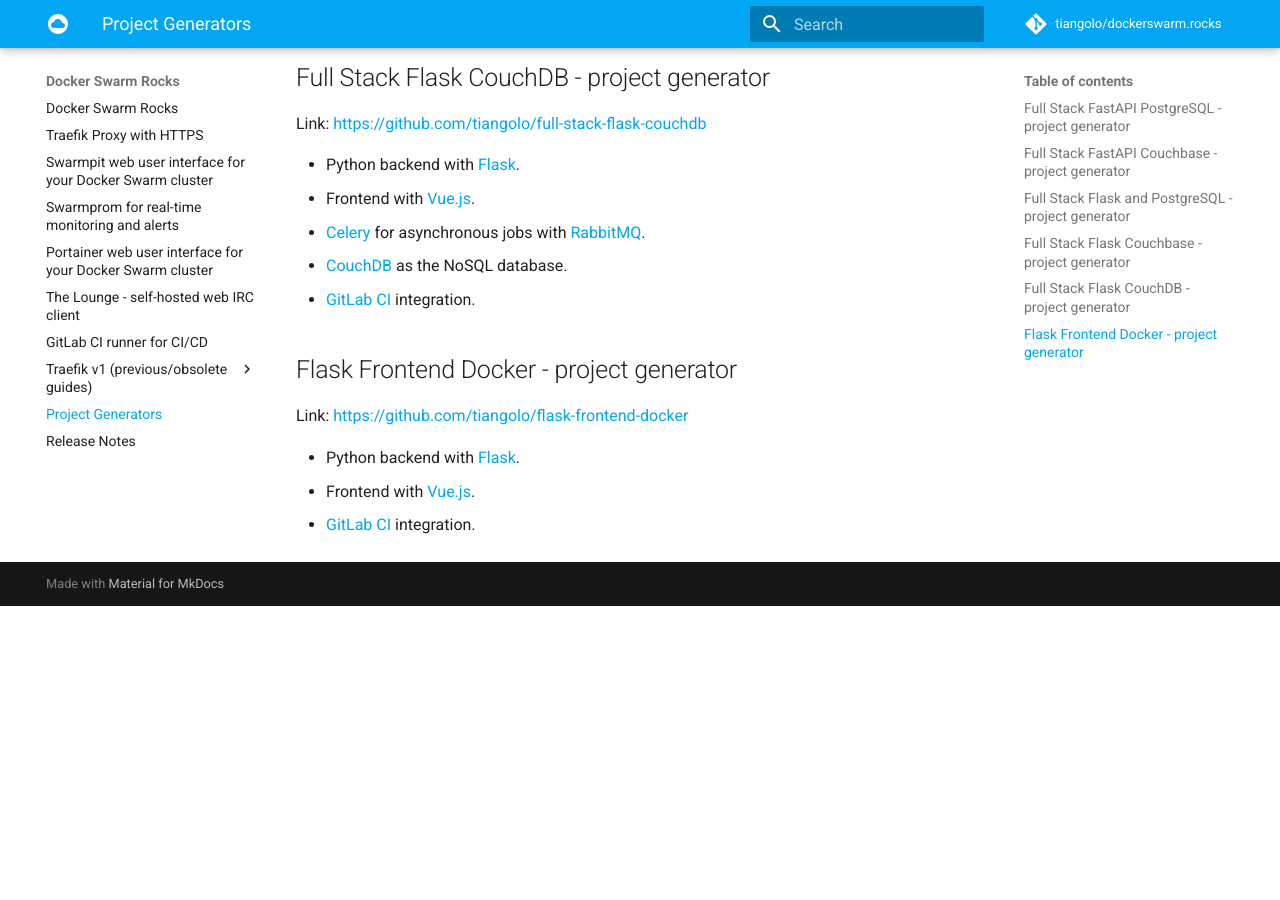
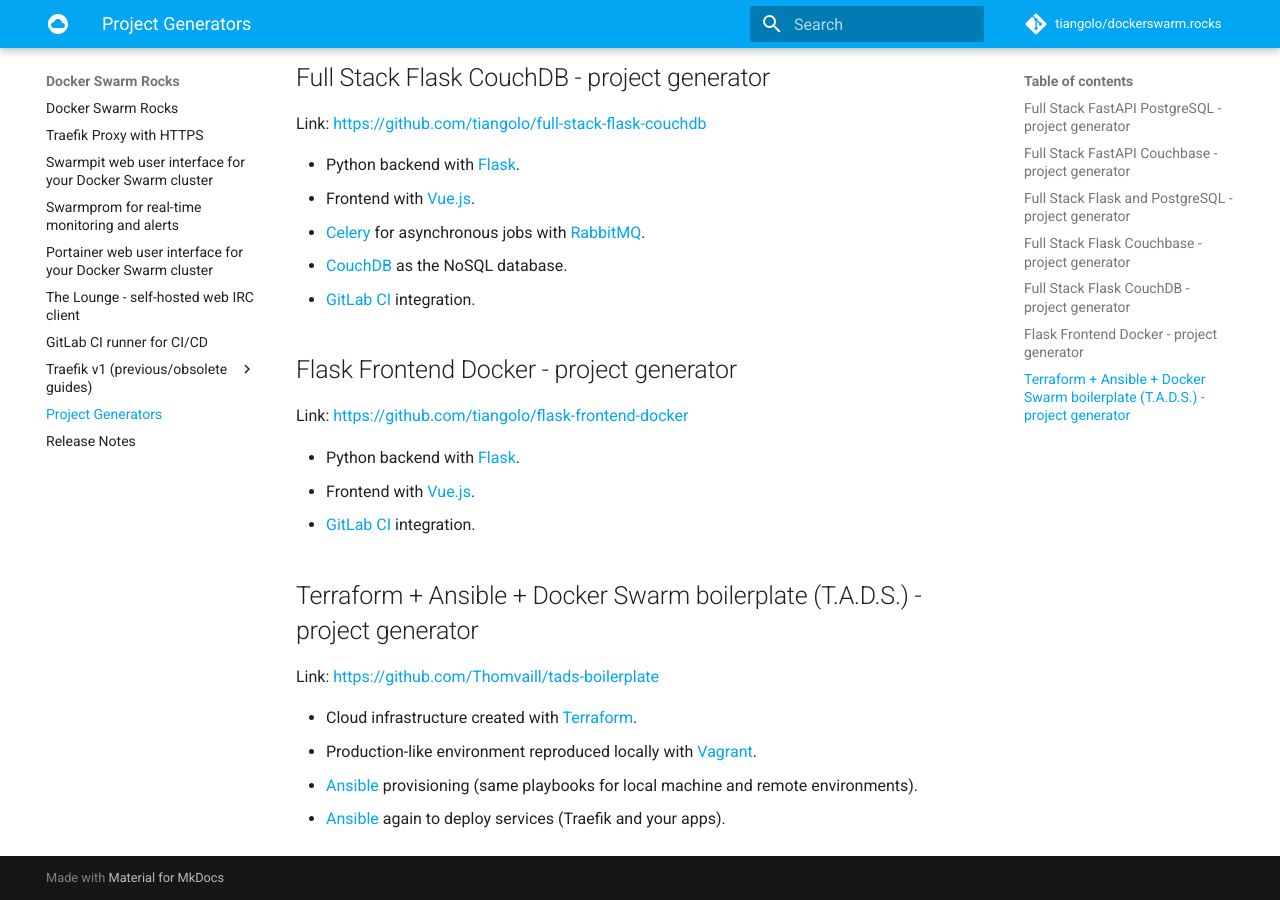
Before and after one commit to tiangolo/dockerswarm.rocks, an MkDocs documentation site: the page built from docs/project-generators.md, in a window 1280 px wide and 900 px high, scrolled down 1482 px. Built offline with MkDocs 1.6.1 and Material for MkDocs 9.7.7, drawn with Linux system fonts in a browser that asks for light colours; comment, search, counter and statistics services are not loaded; before the commit the page ends 2088 px from its top, so only the background shows below that.

Commit message:
✨ Add T.A.D.S. boilerplate (#36)
Co-authored-by: Thomas Vaillant <thomas.vaillant@formetris.com>

```diff
--- a/docs/project-generators.md
+++ b/docs/project-generators.md
@@ -62,3 +62,13 @@
 * Python backend with <a href="http://flask.pocoo.org/" target="_blank">Flask</a>.
 * Frontend with <a href="https://vuejs.org/" target="_blank">Vue.js</a>.
 * <a href="https://about.gitlab.com/product/continuous-integration/" target="_blank">GitLab CI</a> integration.
+
+
+## Terraform + Ansible + Docker Swarm boilerplate (T.A.D.S.) - project generator
+
+Link: <a href="https://github.com/Thomvaill/tads-boilerplate" target="_blank">https://github.com/Thomvaill/tads-boilerplate</a>
+
+* Cloud infrastructure created with <a href="https://www.terraform.io/" target="_blank">Terraform</a>.
+* Production-like environment reproduced locally with <a href="https://www.vagrantup.com/" target="_blank">Vagrant</a>.
+* <a href="https://www.ansible.com/" target="_blank">Ansible</a> provisioning (same playbooks for local machine and remote environments).
+* <a href="https://www.ansible.com/" target="_blank">Ansible</a> again to deploy services (Traefik and your apps).
```
